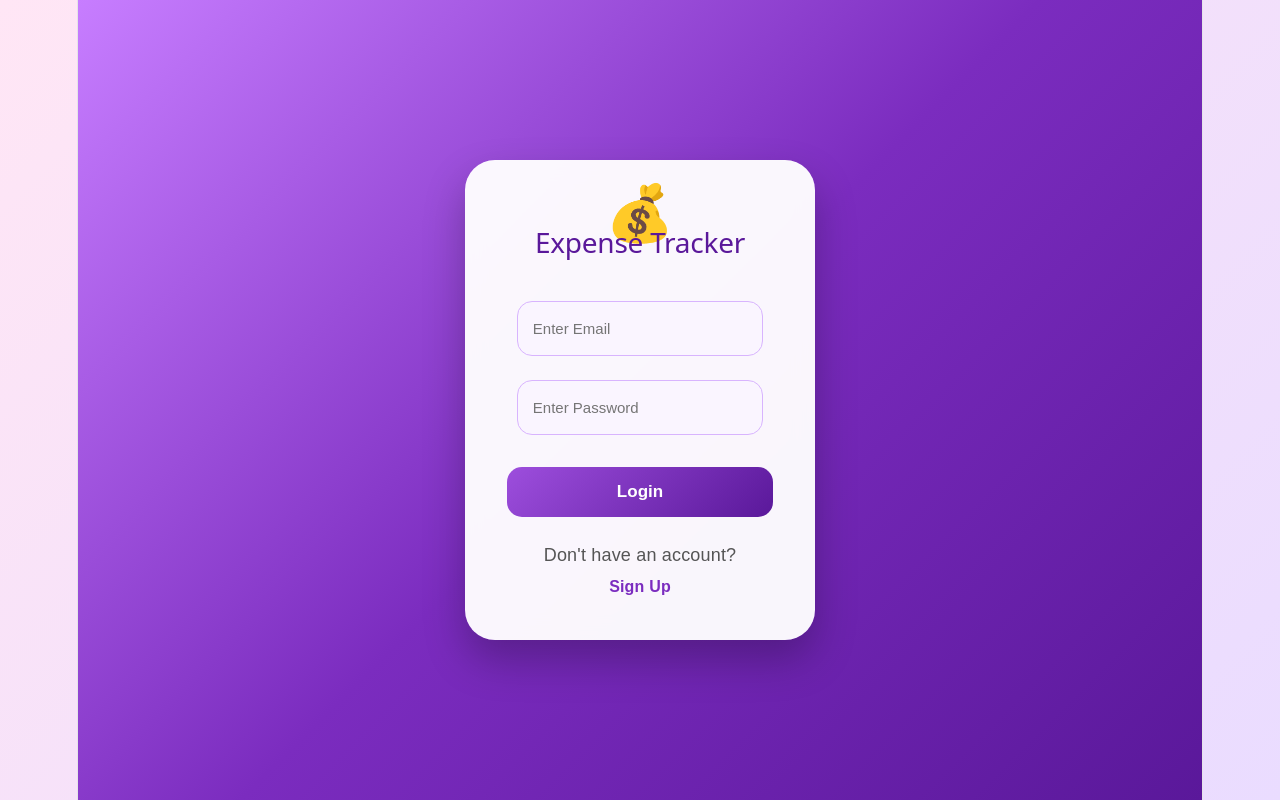
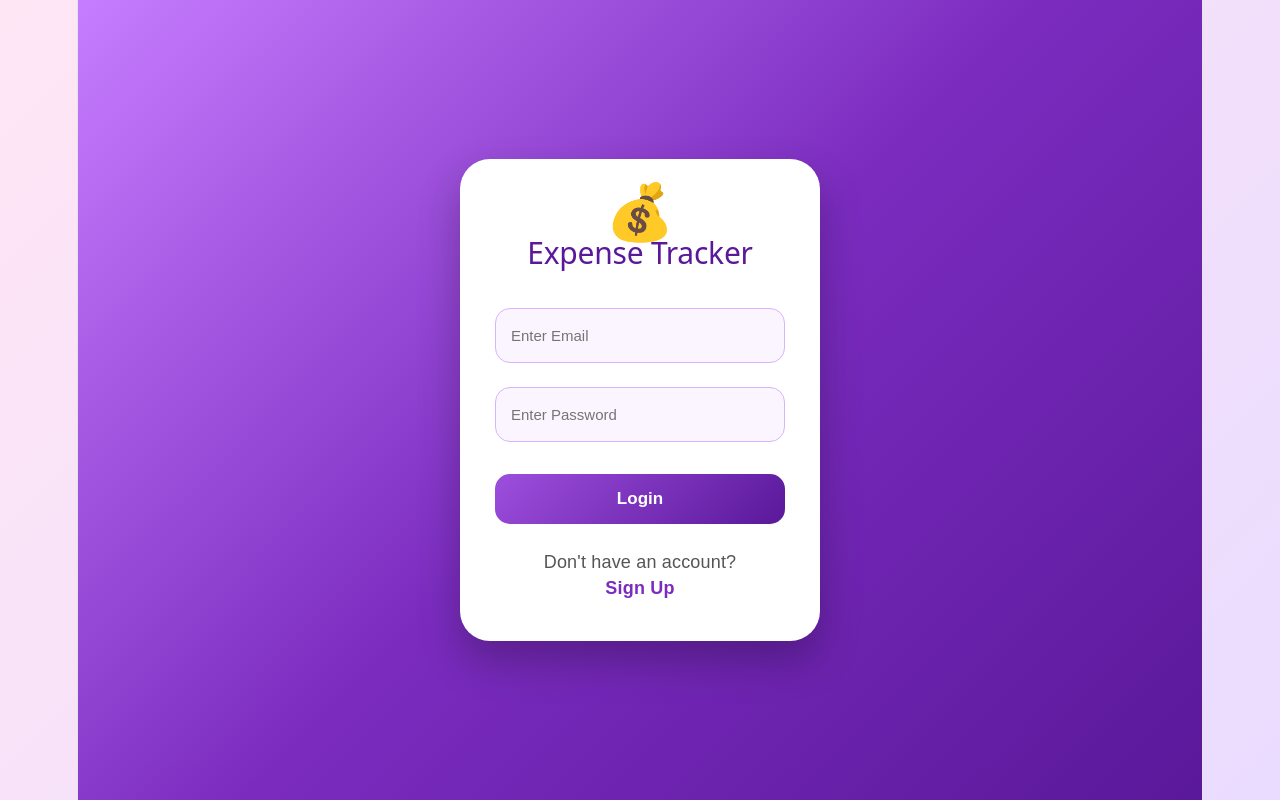
Before and after one commit to apoorvad266-jpg/expense-tracker, a React (Vite) app: page / in a window 1280 px wide. Built offline with nearby package versions, Linux system fonts and the light colour scheme.

Commit message:
final expense tracker update

```diff
--- a/src/App.css
+++ b/src/App.css
@@ -41,9 +41,11 @@ body{
 
 .header{
 
-  text-align:center;
+  display:flex;
 
-  position:relative;
+  justify-content:space-between;
+
+  align-items:center;
 
   margin-bottom:30px;
 
@@ -61,16 +63,21 @@ body{
 
 
 
-.header button{
+.header-buttons{
 
-  position:absolute;
+  display:flex;
 
-  right:0;
-
-  top:0;
+  gap:12px;
 
 }
 
+
+
+.header-buttons button{
+
+  position:static;
+
+}
 
 
 
@@ -106,14 +113,7 @@ button:hover{
 
   transform:scale(1.05);
 
-}
-
-
-
-
-
-
-/* CARDS */
+}/* CARDS */
 
 .cards{
 
@@ -169,8 +169,6 @@ button:hover{
 
 
 
-
-
 /* BOX */
 
 .box{
@@ -196,8 +194,6 @@ button:hover{
   color:#9b5de5;
 
 }
-
-
 
 
 
@@ -241,8 +237,6 @@ select{
   flex:1;
 
 }
-
-
 
 
 
@@ -379,7 +373,6 @@ select{
 
 
 
-
 /* TRANSACTION HISTORY */
 
 .transaction-section{
@@ -419,7 +412,6 @@ select{
   margin-bottom:20px;
 
 }
-
 
 
 
@@ -465,7 +457,6 @@ select{
 
 
 
-
 .transaction-right{
 
   display:flex;
@@ -475,8 +466,6 @@ select{
   gap:12px;
 
 }
-
-
 
 
 
@@ -506,8 +495,6 @@ select{
 
 
 
-
-
 /* DELETE BUTTON */
 
 .delete-btn{
@@ -529,13 +516,6 @@ select{
   background:#d90429;
 
 }
-
-
-
-
-
-
-
 /* DARK MODE */
 
 
@@ -551,9 +531,35 @@ select{
 
 
 
+.app.dark .card h3,
+.app.dark .box h2,
+.app.dark .transaction-section h2{
+
+  color:#d8b4fe;
+
+}
+
+
+
+.app.dark .card p{
+
+  color:white;
+
+}
+
+
+
 .app.dark .transaction-item{
 
   background:#3a2550;
+
+}
+
+
+
+.app.dark .transaction-item h3{
+
+  color:#d8b4fe;
 
 }
 
@@ -566,9 +572,17 @@ select{
 
   color:white;
 
+  border:1px solid #777;
+
 }
 
 
+
+.app.dark input::placeholder{
+
+  color:#ddd;
+
+}
 
 
 
@@ -604,11 +618,29 @@ flex-direction:column;
 
 
 
-.header button{
+.header{
 
-position:static;
+  flex-direction:column;
 
-margin-top:15px;
+  gap:15px;
+
+}
+
+
+
+.header h1{
+
+  font-size:30px;
+
+}
+
+
+
+.header-buttons{
+
+  width:100%;
+
+  justify-content:center;
 
 }
 
--- a/src/Login.css
+++ b/src/Login.css
@@ -1,14 +1,21 @@
-.login-container {
+*{
+  box-sizing:border-box;
+  font-family:"Poppins",sans-serif;
+}
 
-  min-height: 100vh;
 
-  display: flex;
 
-  justify-content: center;
+.login-container{
 
-  align-items: center;
+  min-height:100vh;
 
-  background: linear-gradient(
+  display:flex;
+
+  justify-content:center;
+
+  align-items:center;
+
+  background:linear-gradient(
     135deg,
     #c77dff,
     #7b2cbf,
@@ -19,155 +26,141 @@
 
 
 
-.login-box {
+.login-box{
 
-  width: 350px;
+  width:360px;
 
-  padding: 40px 35px;
+  padding:40px 35px;
 
-  background: rgba(255,255,255,0.96);
+  background:white;
 
-  border-radius: 30px;
+  border-radius:30px;
 
-  text-align: center;
+  text-align:center;
 
   box-shadow:
   0 20px 40px rgba(0,0,0,0.25);
-
-  backdrop-filter: blur(10px);
 
 }
 
 
 
-.login-box h1 {
+.logo{
 
-  font-size: 55px;
+  font-size:60px;
 
-  margin-bottom: 5px;
+  margin-bottom:10px;
 
 }
 
 
 
-.login-box h2 {
+.login-box h2{
 
-  color: #5a189a;
+  color:#5a189a;
 
-  font-size: 28px;
+  font-size:30px;
 
-  margin-bottom: 30px;
+  margin:10px 0 25px;
 
 }
 
 
 
-.login-box input {
+.login-box input{
 
-  width: 88%;
+  width:100%;
 
-  padding: 15px;
+  padding:15px;
 
-  margin: 12px 0;
+  margin:12px 0;
 
-  border-radius: 15px;
+  border-radius:15px;
 
-  border: 1px solid #d8b4fe;
+  border:1px solid #d8b4fe;
 
-  background: #faf5ff;
+  background:#faf5ff;
 
-  font-size: 15px;
+  font-size:15px;
 
 }
 
 
 
-.login-box input:focus {
+.login-box input:focus{
 
-  outline: none;
+  outline:none;
 
-  border: 2px solid #9d4edd;
-
-  background: white;
+  border:2px solid #9d4edd;
 
 }
 
 
 
-.login-box button {
+.login-box button{
 
-  width: 95%;
+  width:100%;
 
-  padding: 15px;
+  padding:15px;
 
-  margin-top: 20px;
+  margin-top:20px;
 
-  border: none;
+  border:none;
 
-  border-radius: 15px;
+  border-radius:15px;
 
-  background: linear-gradient(
+
+  background:linear-gradient(
     135deg,
     #9d4edd,
     #5a189a
   );
 
-  color: white;
 
-  font-size: 17px;
+  color:white;
 
-  font-weight: bold;
+  font-size:17px;
 
-  cursor: pointer;
+  font-weight:bold;
 
-  transition: 0.3s;
+  cursor:pointer;
 
 }
 
 
 
-.login-box button:hover {
+.login-box button:hover{
 
-  transform: translateY(-3px);
-
-  box-shadow:
-  0 8px 20px rgba(123,44,191,0.4);
+  transform:scale(1.03);
 
 }
 
 
 
-.login-box p {
+.login-box p{
 
-  margin-top: 25px;
+  margin-top:25px;
 
-  color: #555;
+  color:#555;
 
 }
 
 
 
-.link {
+.link{
 
-  display: inline-block;
+  color:#7b2cbf;
 
-  margin-top: 5px;
+  cursor:pointer;
 
-  color: #7b2cbf;
-
-  font-weight: bold;
-
-  cursor: pointer;
-
-  font-size: 16px;
+  font-weight:bold;
 
 }
 
 
-.link:hover {
 
-  color: #5a189a;
+.link:hover{
 
-  text-decoration: underline;
+  text-decoration:underline;
 
 }
```
Lines whose indentation alone changed are shown as unchanged.
